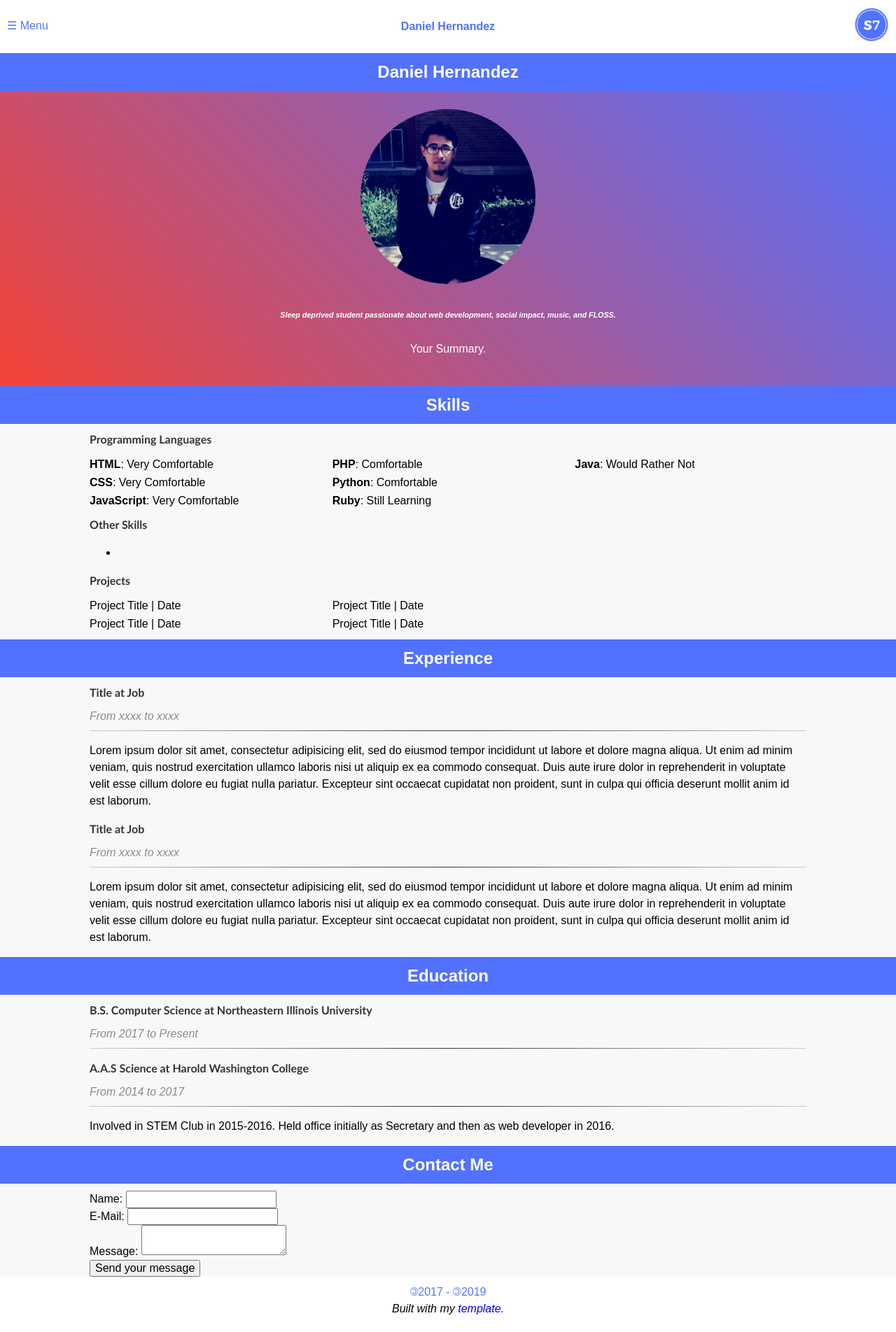
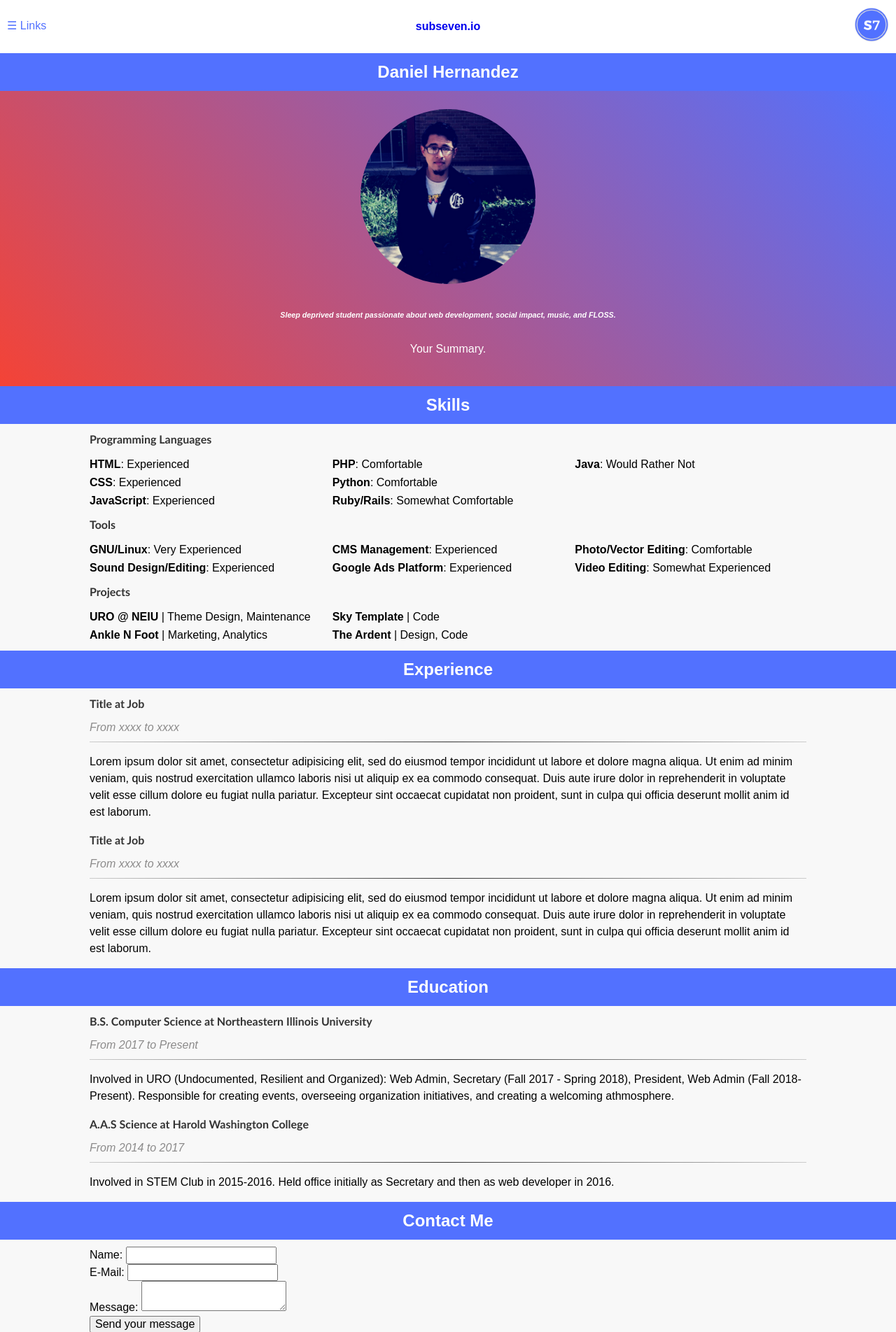
Before and after one commit to SubSeven57/subseven.io-static, a PHP site: page / in a window 1280 px wide. Shown: the top 1904 px of the page at 70% size. Before the commit the page ends 1879 px from the top, so only its background shows below. Run offline with PHP 8.4, Linux system fonts and the light colour scheme; some libraries are stand-ins or nearby versions.

Commit message:
Added info

```diff
--- a/index.php
+++ b/index.php
@@ -39,10 +39,10 @@
   <!--Begin header and header containers-->
   <header id="site-header">
     <div class="header-c1">
-      <a id="m-menu" href="#" onclick="openNav()">&#9776; Menu</a>
+      <a id="m-menu" href="#" onclick="openNav()">&#9776; Links</a>
     </div>
     <div class="header-c2">
-      <p id="your-name">Daniel Hernandez</p>
+      <p id="your-name"><a href="#">subseven.io</a></p>
       <!-- Your personal brand name -->
     </div>
     <div class="header-c3">
@@ -91,33 +91,36 @@
         <h4 class="name-c"> Programming Languages</h4>
         <ul>
           <!-- Refer to this for documentation: https://icons8.com/line-awesome/cheatsheet -->
-          <li><i class="fa fa-code-fork"></i> <strong>HTML</strong>: Very Comfortable</li>
-          <li><i class="fa fa-code-fork"></i> <strong>CSS</strong>: Very Comfortable</li>
-          <li><i class="fa fa-code-fork"></i> <strong>JavaScript</strong>: Very Comfortable</li>
+          <li><i class="fa fa-code-fork"></i> <strong>HTML</strong>: Experienced </li>
+          <li><i class="fa fa-code-fork"></i> <strong>CSS</strong>: Experienced</li>
+          <li><i class="fa fa-code-fork"></i> <strong>JavaScript</strong>: Experienced</li>
           <li><i class="fa fa-code-fork"></i> <strong>PHP</strong>: Comfortable</li>
           <li><i class="fa fa-code-fork"></i> <strong>Python</strong>: Comfortable</li>
-          <li><i class="fa fa-code-fork"></i> <strong>Ruby</strong>: Still Learning</li>
+          <li><i class="fa fa-code-fork"></i> <strong>Ruby/Rails</strong>: Somewhat Comfortable</li>
           <li><i class="fa fa-code-fork"></i> <strong>Java</strong>: Would Rather Not</li>
         </ul>
+
+        <h4 class="name-c"> Tools </h4>
+        <ul>
+          <!-- Refer to this for documentation: https://icons8.com/line-awesome/cheatsheet -->
+          <li><i class="fa fa-star"></i> <strong>GNU/Linux</strong>: Very Experienced</li>
+          <li><i class="fa fa-star"></i> <strong>Sound Design/Editing</strong>: Experienced</li>
+          <li><i class="fa fa-star"></i> <strong>CMS Management</strong>: Experienced</li>
+          <li><i class="fa fa-star"></i> <strong>Google Ads Platform</strong>: Experienced</li>
+          <li><i class="fa fa-star"></i> <strong>Photo/Vector Editing</strong>: Comfortable</li>
+          <li><i class="fa fa-star"></i> <strong>Video Editing</strong>: Somewhat Experienced</li>
+        </ul>
       </div>
-
-      <h4 class="name-c"> Other Skills</h4>
-
-      <ul>
-        <li></li>
-      </ul>
-
-
 
       <!-- Begin projects container -->
       <div class="list-c" id="projects">
         <h4 class="name-c"> Projects</h4>
         <ul>
           <!-- If you want or need to, you can add icons to programming languages here. Font Awesome has some missing -->
-          <li><a href="#" class="#" target="_blank" rel="noreferrer noopener"><i class="devicon-github-plain"></i> Project Title | Date </a></li>
-          <li><a href="#" class="#" target="_blank" rel="noreferrer noopener"><i class="devicon-github-plain"></i> Project Title | Date </a></li>
-          <li><a href="#" class="#" target="_blank" rel="noreferrer noopener"><i class="devicon-github-plain"></i> Project Title | Date </a></li>
-          <li><a href="#" class="#" target="_blank" rel="noreferrer noopener"><i class="devicon-github-plain"></i> Project Title | Date </a></li>
+          <li><a href="https://uroneiu.com" class="#" target="_blank" rel="noreferrer noopener"><i class="fa fa-wordpress"></i><strong>URO @ NEIU</strong></a> | Theme Design, Maintenance</li>
+          <li><a href="https://anklenfoot.com" class="#" target="_blank" rel="noreferrer noopener"><i class="fa fa-buysellads"></i><strong>Ankle N Foot</strong></a> | Marketing, Analytics</li>
+          <li><a href="https://github.com/SubSeven57/sky-website-template" class="#" target="_blank" rel="noreferrer noopener"><i class="fa fa-github"></i><strong>Sky Template</strong></a> | Code</li>
+          <li><a href="https://theardentband.com/" class="#" target="_blank" rel="noreferrer noopener"><i class="fa fa-html5"></i><strong>The Ardent</strong></a> | Design, Code</li>
         </ul>
       </div>
     </div>
@@ -143,7 +146,7 @@
     <div class="body-c">
       <h4 class="name-c"> B.S. Computer Science at Northeastern Illinois University</h4> <span class="it"> From 2017 to Present</span>
       <hr class="divider">
-      <p class="blurb-c"></p>
+      <p class="blurb-c">Involved in URO (Undocumented, Resilient and Organized): Web Admin, Secretary (Fall 2017 - Spring 2018), President, Web Admin (Fall 2018-Present). Responsible for creating events, overseeing organization initiatives, and creating a welcoming athmosphere.</p>
 
       <h4 class="name-c"> A.A.S Science at Harold Washington College</h4> <span class="it"> From 2014 to 2017</span>
       <hr class="divider">
```
